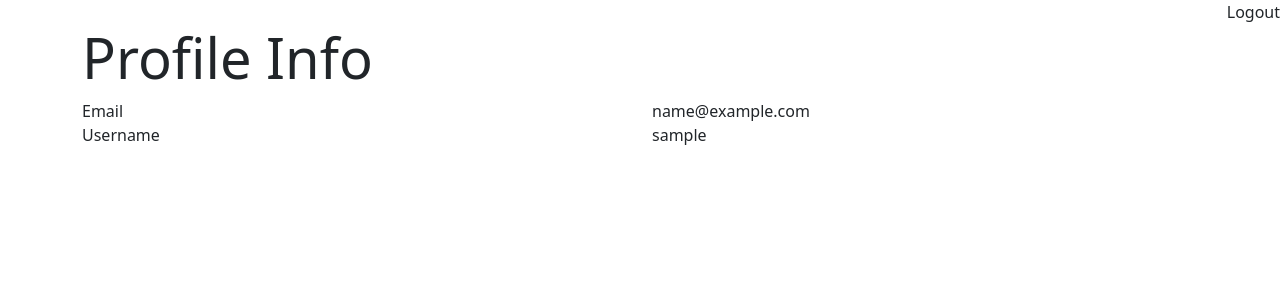
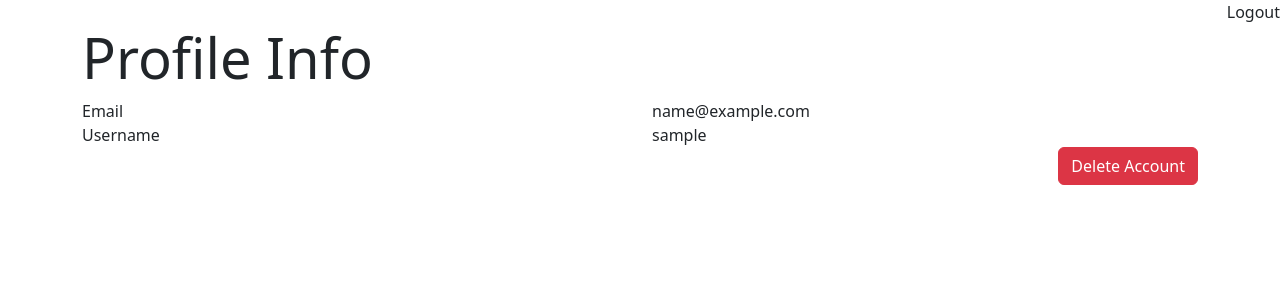
Before and after one commit to gcivil-nyu-org/Wednesday-Fall2023-Team-2, a Django app: a page that uses users/templates/profile.html in a window 1280 px wide. Shown: the top 300 px of the page. Run offline with Django 4.2, Linux system fonts and the light colour scheme; a user stored in the database is signed in; tables that the repository leaves empty hold one stand-in row (values such as "Sample post"); one stand-in notice (Sample message) is shown.

Commit message:
Adding functioning delete account button

```diff
--- a/users/templates/login.html
+++ b/users/templates/login.html
@@ -24,7 +24,9 @@
             {% if messages %}
                 <ul class="messages">
                     {% for message in messages %}
-                        <li{% if message.tags %} class="{{ message.tags }}"{% endif %}>{{ message }}</li>
+                        {% if message.tags == 'error' %}
+                            <li{% if message.tags %} class="{{ message.tags }}"{% endif %}>{{ message }}</li>
+                        {% endif %}
                     {% endfor %}
                 </ul>
             {% endif %}
--- a/users/templates/profile.html
+++ b/users/templates/profile.html
@@ -29,4 +29,51 @@
 </div>
 
 
+<!--Delete Account-->
+{% if request.user.is_authenticated and is_user_owner_of_profile %}
+    <div class="container-md">
+        <!-- Delete Button to Trigger Modal -->
+        <div class="row">
+            <div class="col-sm d-flex justify-content-end">
+                <button type="button" class="btn btn-danger" data-bs-toggle="modal" data-bs-target="#deleteAccountModal">
+                    Delete Account
+                </button>
+            </div>
+        </div>
+        {% if messages %}
+            <ul class="messages">
+                {% for message in messages %}
+                    {% if message.tags == 'error' %}
+                        <li{% if message.tags %} class="{{ message.tags }}"{% endif %}>{{ message }}</li>
+                    {% endif %}
+                {% endfor %}
+            </ul>
+        {% endif %}
+
+        <!-- Delete Account Modal -->
+        <div class="modal fade" id="deleteAccountModal" tabindex="-1" role="dialog" aria-labelledby="deleteAccount" aria-hidden="true">
+            <div class="modal-dialog" role="document">
+                <div class="modal-content">
+                    <div class="modal-header">
+                        <h5 class="modal-title" id="deleteAccountTitle">Delete Account</h5>
+                        <button type="button" class="btn-close" data-bs-dismiss="modal" aria-label="Close">
+                        </button>
+                    </div>
+                    <div class="modal-body">
+                        Are you sure you want to delete your account?
+                    </div>
+                    <div class="modal-footer">
+                        <form action="{% url 'users:profile' request.user.username %}" method="POST">
+                            {% csrf_token %}
+                            <button type="submit" name="delete_profile" class="btn btn-danger">Yes</button>
+                        </form>
+                        <button type="button" class="btn btn-secondary" data-bs-dismiss="modal">Cancel</button>
+                    </div>
+                </div>
+            </div>
+        </div>
+    </div>
+{% endif %}
+<!--END Delete Account-->
+
 {% endblock %}
--- a/users/urls.py
+++ b/users/urls.py
@@ -8,6 +8,7 @@ urlpatterns = [
     path('register/', views.UserRegisterView.as_view(), name='register'),
     path('login/', views.UserLoginView.as_view(), name='login'),
     path('profile/<str:username>/', views.UserProfileView.as_view(), name='profile'),
+    path('profile-delete/', views.UserProfileDeleteView.as_view(), name='profile_delete'),
     path('logout/', views.UserLogoutView.as_view(), name='logout'),
     path('welcome/', views.UserWelcomeView.as_view(), name='welcome')
 ]
--- a/users/views.py
+++ b/users/views.py
@@ -81,6 +81,7 @@ class UserLogoutView(View):
         auth.logout(request)
         return redirect('/login')
 
+
 class UserWelcomeView(View):
     template_name           = 'welcome.html'
 
@@ -90,13 +91,53 @@ class UserWelcomeView(View):
 
 
 class UserProfileView(View):
-    model                   = User
-    template_name           = 'profile.html'
+    """user profile view
+    """
+    model                        = User
+    template_name                = 'profile.html'
 
     def get(self, request, username):
-        user                = get_object_or_404(User, username=username)
-        return render( request, self.template_name, {'user': user})
+        user                     = get_object_or_404(User, username=username)
+
+        #For Conditionally rendering "Delete Account" button
+        #only if user is viewing their own profile
+        is_user_owner_of_profile = request.user.username == username
+
+        payload = {
+            'user': user,
+            'is_user_owner_of_profile': is_user_owner_of_profile
+        }
+
+        return render( request, self.template_name, payload )
 
     def post(self, request, username):
-        user                = get_object_or_404(User, username=username)
+        if "delete_profile" in request.POST:
+            username             = request.user.username
+
+            try:
+                user = User.objects.get(username=username)
+                user.delete()
+                return redirect('/profile-delete')
+
+            except User.DoesNotExist:
+                messages.error(request, "User does not exist")
+                return render(request, self.template_name)
+
+            except Exception as e:
+                messages.error(request, "An error has occurred.  Please try again.")
+                return render(request, self.template_name)
+
         return render( request, self.template_name )
+
+
+
+class UserProfileDeleteView(View):
+    """user profile deleted view
+
+        renders after successful deletion of account
+        using the "Delete Account" button
+    """
+    template_name           = 'profile_delete.html'
+
+    def get(self, request):
+        return render( request, self.template_name )
```
Also changed, not shown: users/templates/profile_delete.html (added, +16 -0 lines).
